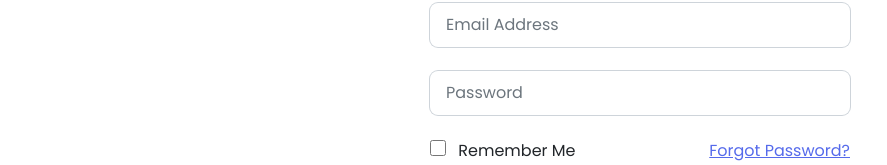
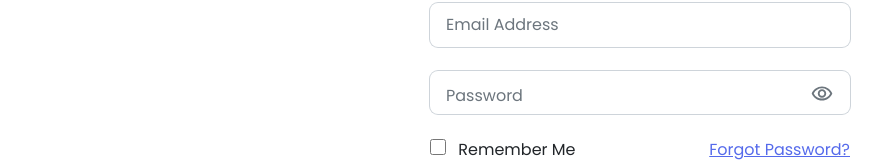
Before and after one commit to jeannyinthelamp/sycamore.ai, a React (Create React App) app: page /login in a window 1280 px wide. Shown: the part 333-498 px from the top of the page, without its empty margins (0-887 px from the left). Built offline with nearby package versions, Linux system fonts and the light colour scheme.

Commit message:
Implement password text size change functionality and enable password visibility by clicking the eye SVG icon

```diff
--- a/src/Pages/Login/Login.js
+++ b/src/Pages/Login/Login.js
@@ -6,8 +6,8 @@ import eye from "../../Assets/Icons/password-eye.svg";
 import { safari_input_styling } from "../../Components/Styles/Safari_Input_Styling";
 
 const Login = () => {
-  const [eyeVisible, setEyeVisible] = useState(false);
-  const [textSize, setTextSize] = useState(false);
+  const [passEyeVisible, setPassEyeVisible] = useState(false);
+  const [passTextSize, setPassTextSize] = useState(false);
 
   //^ Error state styling for incorrect form inputs
   const errorStyling = "text-[#c9324e] outline-[2px] outline-[#c9324e]";
@@ -15,20 +15,42 @@ const Login = () => {
   //TODO: Add code to increase & decrease password input font
   // get the value of the input field for password, then call checkPasswordInput function
   useEffect(() => {
-    const passwordField = document.getElementById("passwordInput");
-    const value = passwordField.value;
+    const pass = document.getElementById("passwordInput"),
+      passEye = document.getElementById("passwordEye");
 
-    checkPasswordInput(value);
+    // when password  & confirm password input fields are changed call checkPasswordInput function
+    pass.onChange = checkPasswordInput("pass", pass.type);
+
+    // When the eye icon is clicked, password visibility will toggle
+    passEye.onclick = triggerPasswordTextVisibility;
+
+    function triggerPasswordTextVisibility() {
+      if (pass.type === "password") {
+        pass.type = "text";
+        setPassTextSize(false);
+      } else {
+        pass.type = "password";
+        setPassTextSize(true);
+      }
+      return;
+    }
+
+    function checkPasswordInput(field, inputType) {
+      if (field === "pass" && inputType === "password") {
+        setPassEyeVisible(true);
+        setPassTextSize(true);
+      }
+    }
   });
 
   // if the password field === an empty string, hide the eye icon. else show the eye icon
   const checkPasswordInput = (data) => {
     if (data === "") {
-      setEyeVisible(false);
-      setTextSize(false);
+      setPassEyeVisible(false);
+      setPassTextSize(false);
     } else {
-      setEyeVisible(true);
-      setTextSize(true);
+      setPassEyeVisible(true);
+      setPassTextSize(true);
     }
   };
 
@@ -65,13 +87,14 @@ const Login = () => {
                 id='passwordInput'
                 type='password'
                 required
+                minLength={6}
                 placeholder='Password'
                 className={`w-[100%] py-[10px] px-[16px] font-Poppins font-normal text-[16px] leading-[24px text-[#6C757D] placeholder-[#6C757D] outline outline-[1px] outline-[#CED4DA] rounded-lg placeholder:text-[16px] ${detectBrowser()} ${
-                  textSize ? "text-[24px] py-[3.5px]" : ""
+                  passTextSize ? " text-[24px] py-[3.6px] " : ""
                 }  `}
                 onChange={() => {
                   //get the value of the input field.
-                  checkPasswordInput();
+                  // checkPasswordInput();
                 }}
               />
               {/* //! add state to trigger incorrect password / email style changes */}
@@ -83,10 +106,11 @@ const Login = () => {
               {/* //! known bug - on safari this SVG overlays the default browser input field icon*/}
               <img
                 className={`absolute top-[15px] right-[17px] w-[22px] h-[15px] ${
-                  eyeVisible ? "" : "hidden"
+                  passEyeVisible ? "" : "hidden"
                 }`}
                 src={eye}
                 alt='eye'
+                id='passwordEye'
               />
             </div>
             <div className='remember-me-checkbox-wrapper flex flex-row justify-between items-center'>
--- a/src/Pages/Signup/Signup.js
+++ b/src/Pages/Signup/Signup.js
@@ -72,10 +72,10 @@ const Signup = () => {
 
       if (confirmPass.value !== pass.value) {
         confirmPass.setCustomValidity("Your password does not match.");
-        console.log("passwords do not match");
+        // console.log("passwords do not match");
       } else {
         confirmPass.setCustomValidity("");
-        console.log("passwords match");
+        // console.log("passwords match");
       }
       return;
     }
```
